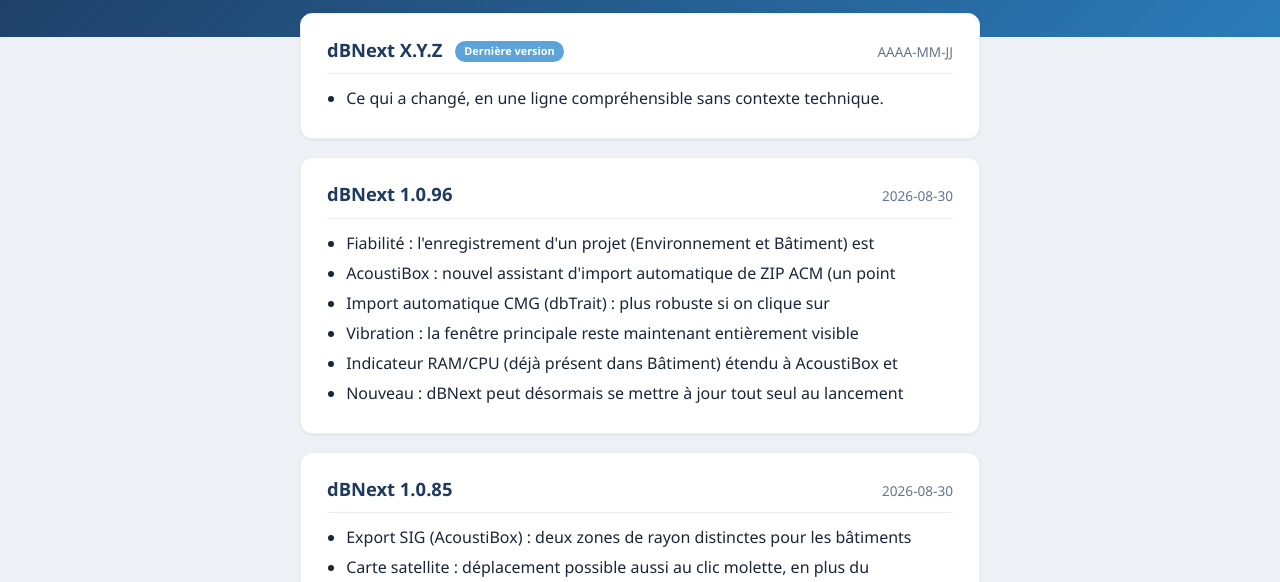
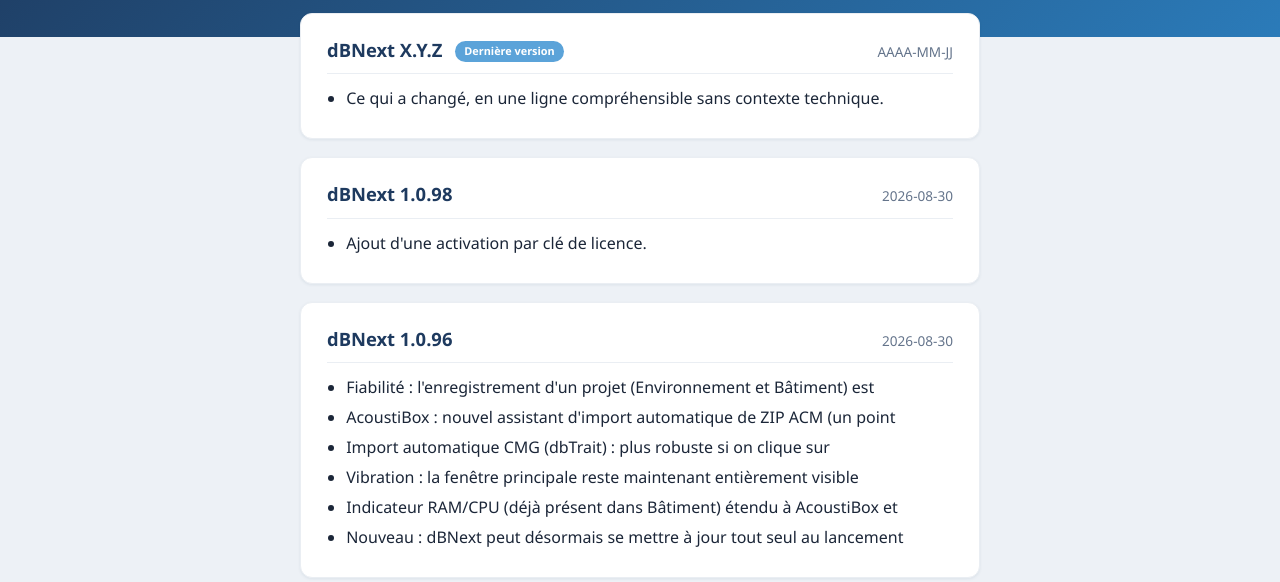
Before and after one commit to chesam98/dbnext-desktop-releases, a plain HTML site: page docs/index.html in a window 1280 px wide. Shown: the part 151-733 px from the top of the page. Drawn offline with Linux system fonts and the light colour scheme.

Commit message:
changelog: 1.0.98

```diff
--- a/docs/index.html
+++ b/docs/index.html
@@ -67,6 +67,15 @@
       </article>
       <article class="card">
         <header>
+          <h2>dBNext 1.0.98 </h2>
+          <time>2026-08-30</time>
+        </header>
+        <ul>
+<li>Ajout d&#x27;une activation par clé de licence.</li>
+        </ul>
+      </article>
+      <article class="card">
+        <header>
           <h2>dBNext 1.0.96 </h2>
           <time>2026-08-30</time>
         </header>
```
